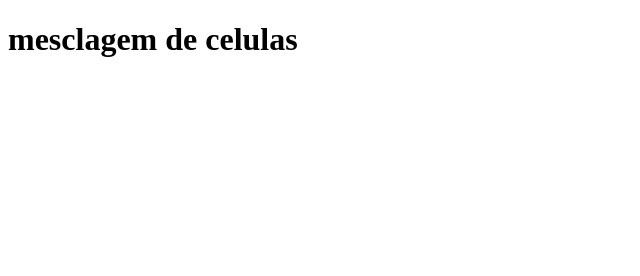
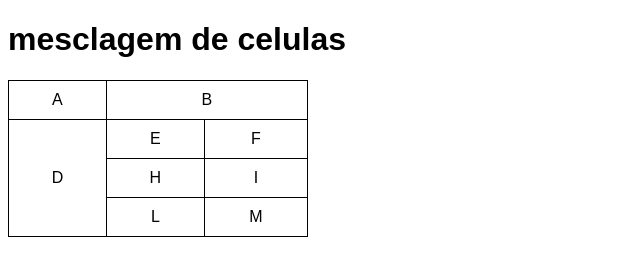
Before and after one commit to hesdras2/html-css, a plain HTML site: page ex23/tabela03.html in a window 1280 px wide. Shown: the whole page, without its empty margins (0-640 px from the left). Drawn offline with Linux system fonts and the light colour scheme.

Commit message:
ex novo tabelas

```diff
--- a/ex23/tabela03.html
+++ b/ex23/tabela03.html
@@ -4,9 +4,46 @@
     <meta charset="UTF-8">
     <meta name="viewport" content="width=device-width, initial-scale=1.0">
     <title>tablelas</title>
+    <style>
+        body {
+            font-family: Arial, Helvetica, sans-serif;
+
+        }
+        table{
+            border-collapse: collapse;
+            width: 300px;
+        }
+        td {
+            border: 1px solid black;
+            padding: 10px;text-align: center;
+        }
+    </style>
 </head>
 <body>
     <h1>mesclagem de celulas</h1>
+    <table>
+        <tr>
+            <td>A</td>
+            <td colspan="2">B</td>
+
+        </tr>
+
+        <tr>
+            <td rowspan="3">D</td>
+            <td>E</td>
+            <td>F</td>
+        </tr>
+
+        <tr>
+            <td>H</td>
+            <td>I</td>
+        </tr>
+
+        <tr>
+            <td>L</td>
+            <td>M</td>
+        </tr>
+    </table>
 
 </body>
 </html>
```
Also changed, not shown: projeto/index.html (+1 -0 lines).
